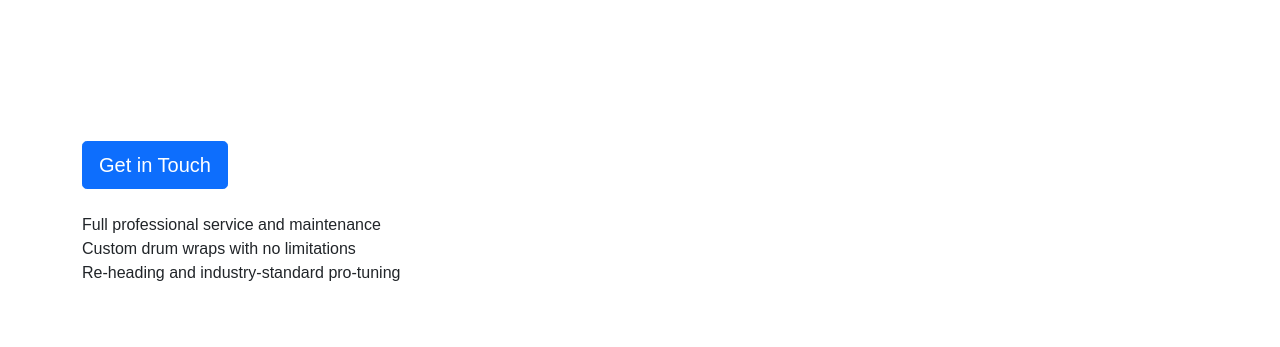
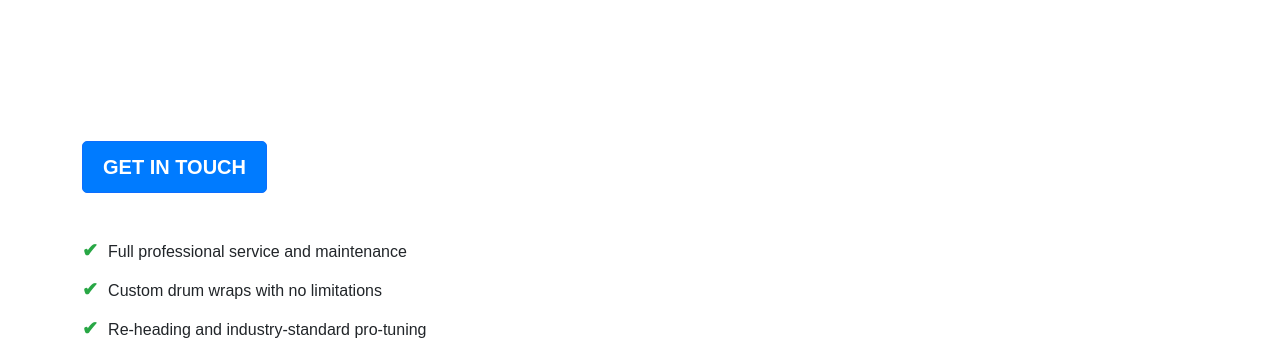
Before and after one commit to Labrat81/Labrat-Drum-Tech, a plain HTML site: page index.html in a window 1280 px wide. Shown: the part 612-959 px from the top of the page. Drawn offline with nearby package versions, Linux system fonts and the light colour scheme.

Commit message:
add style for button, list and headline text in home section

```diff
--- a/customCSS.css
+++ b/customCSS.css
@@ -31,6 +31,39 @@ body {
     color: blue;
 }
 
+/* Style for the button */
+.btn-primary {
+    background-color: #007bff; /* Blue color */
+    color: white;             /* White text */
+    padding: 10px 20px;       /* Padding for a large button */
+    border-radius: 5px;       /* Rounded corners */
+    text-transform: uppercase; /* Uppercase text */
+    font-weight: bold;        /* Bold text */
+}
+
+/* Style the list */
+#cta-button ul {
+    margin-top: 20px;         /* Add space above the list */
+    padding-left: 0;          /* Remove default padding */
+    font-size: 1rem;          /* Font size for the list items */
+    text-align: left;       /* left align the list */
+}
+
+/* Add check marks to list items */
+#cta-button ul li::before {
+    content: "✔";             /* Unicode character for a check mark */
+    color: #28a745;           /* Green color for the check mark */
+    font-weight: bold;        /* Make the check mark bold */
+    margin-right: 10px;       /* Space between check mark and text */
+    font-size: 1.2rem;        /* Adjust size of the check mark */
+}
+
+
+#cta-button ul li {
+    margin-bottom: 10px;      /* Space between each item */
+}
+
+
 /* Section Padding */
 section {
     padding: 60px 0;  /* Adds padding around each section */
```
